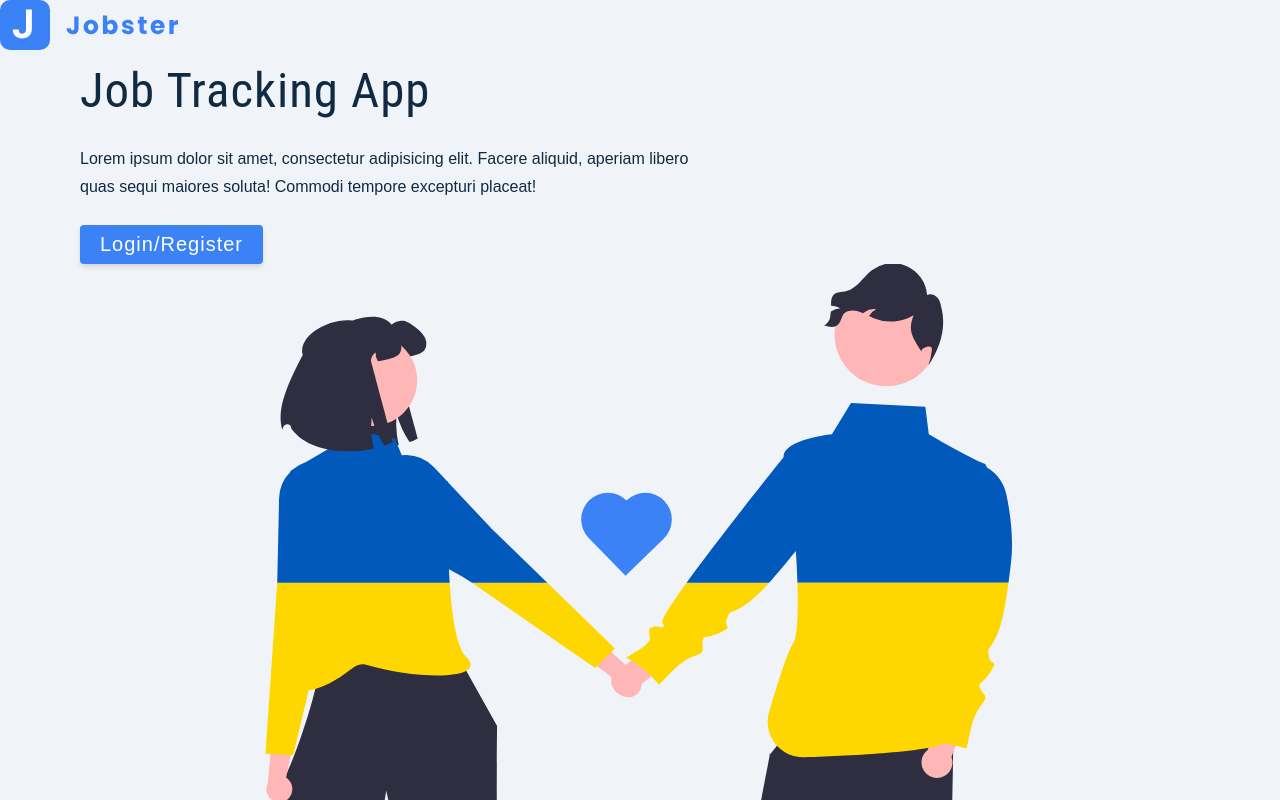
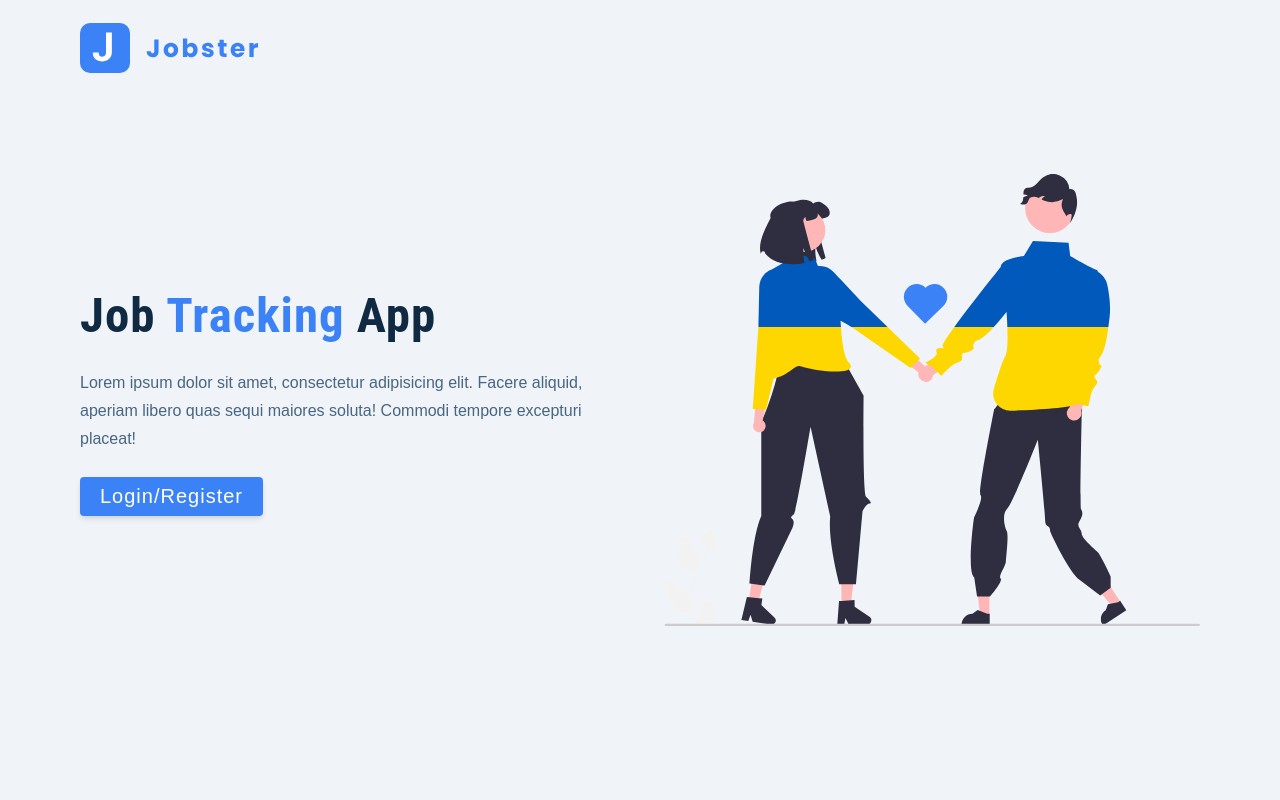
Before and after one commit to Fc0S4b/Jobster-JSmilga, a React (Create React App) app: page / in a window 1280 px wide. Shown: the top 800 px of the page. Built offline with nearby package versions, Linux system fonts and the light colour scheme.

Commit message:
styled landing page

```diff
--- a/package.json
+++ b/package.json
@@ -10,6 +10,7 @@
     "react": "^18.2.0",
     "react-dom": "^18.2.0",
     "react-scripts": "5.0.1",
+    "styled-components": "^5.3.5",
     "web-vitals": "^2.1.4"
   },
   "scripts": {
--- a/src/pages/Landing.js
+++ b/src/pages/Landing.js
@@ -1,9 +1,11 @@
 import React from 'react';
 import logo from '../assets/images/logo.svg';
 import main from '../assets/images/main.svg';
+import styled from 'styled-components';
+
 const Landing = () => {
   return (
-    <main>
+    <Wrapper>
       <nav>
         <img src={logo} alt="jobster logo" className="logo" />
       </nav>
@@ -22,8 +24,46 @@
         </div>
         <img src={main} alt="job hunt" className="img main-img" />
       </div>
-    </main>
+    </Wrapper>
   );
 };
 
+const Wrapper = styled.main`
+  nav {
+    width: var(--fluid-width);
+    max-width: var(--max-width);
+    margin: 0 auto;
+    height: var(--nav-height);
+    display: flex;
+    align-items: center;
+  }
+  .page {
+    min-height: calc(100vh - var(--nav-height));
+    display: grid;
+    align-items: center;
+    margin-top: -3rem;
+  }
+  h1 {
+    font-weight: 700;
+    span {
+      color: var(--primary-500);
+    }
+  }
+  p {
+    color: var(--grey-600);
+  }
+  .main-img {
+    display: none;
+  }
+  @media (min-width: 992px) {
+    .page {
+      grid-template-columns: 1fr 1fr;
+      column-gap: 3rem;
+    }
+    .main-img {
+      display: block;
+    }
+  }
+`;
+
 export default Landing;
```
Also changed, not shown: 1 other file (tests, documents, lock files or other folders).
